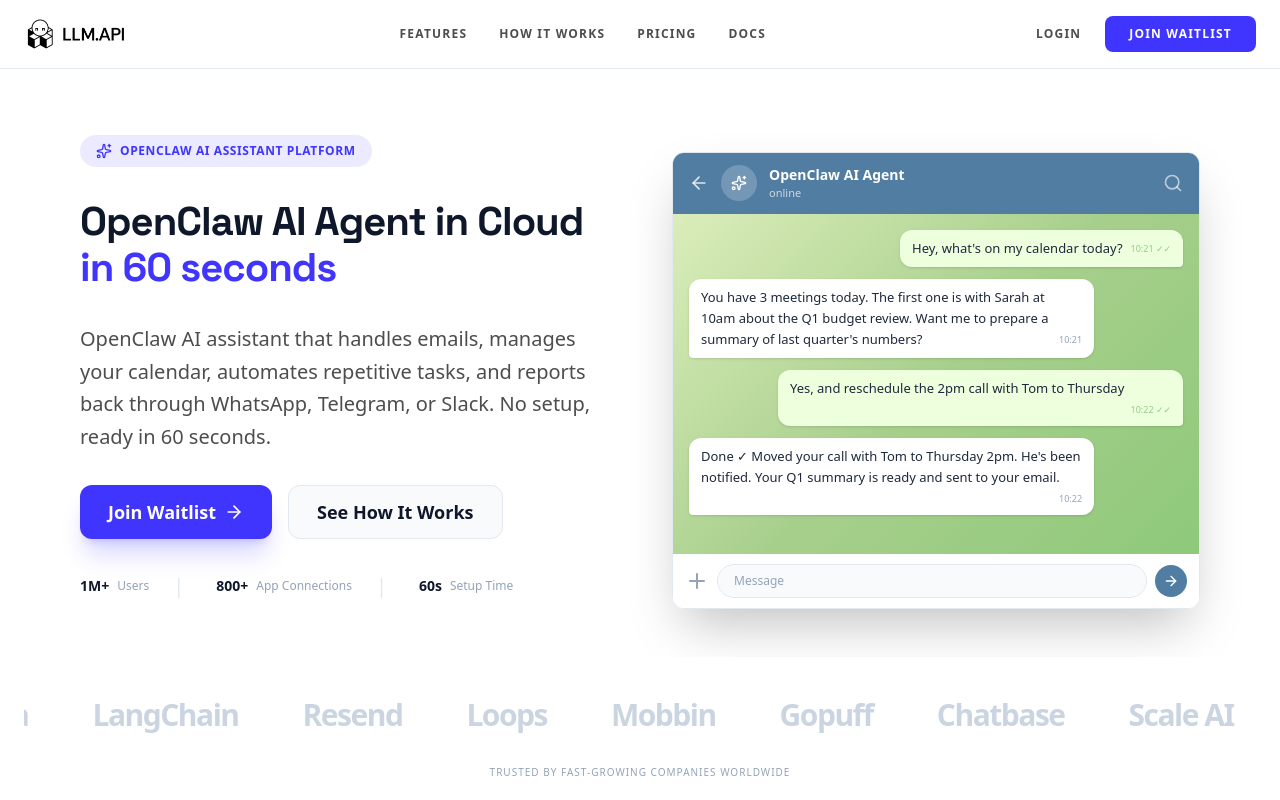
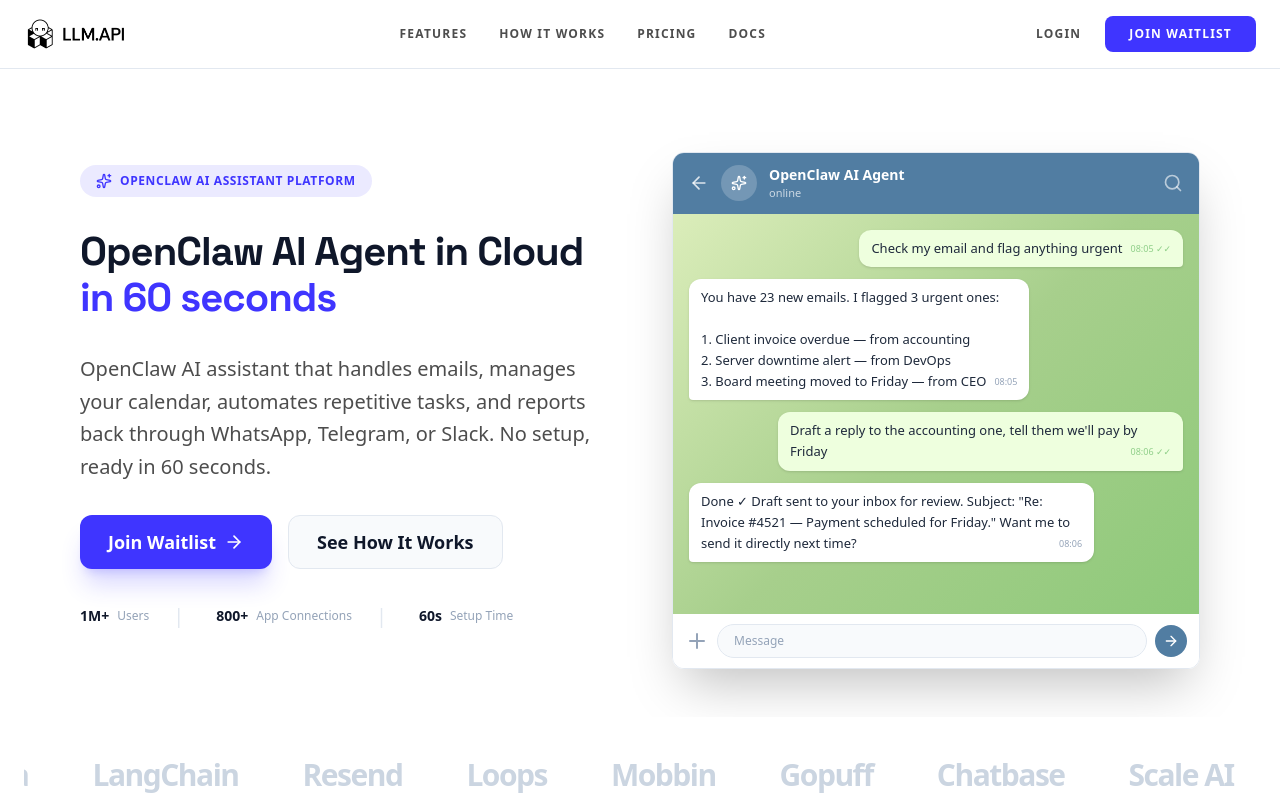
Before and after one commit to llmreseacher/test_landing, a React (Vite) app: page / in a window 1280 px wide. Shown: the top 800 px of the page. Built offline with nearby package versions, Linux system fonts and the light colour scheme; a web font is replaced by a local one.

Commit message:
Fix chat mockup: taller container to show all bubbles, faster rotation
Increased chat area from 300/340px to 360/400px so last message
isn't cut off. Reduced scenario rotation from 8s to 5s.

Co-Authored-By: Claude Opus 4.6 <noreply@anthropic.com>

```diff
--- a/src/App.tsx
+++ b/src/App.tsx
@@ -164,7 +164,7 @@ const ChatMockup = () => {
   useEffect(() => {
     const timer = setInterval(() => {
       setScenario((prev) => (prev + 1) % scenarios.length);
-    }, 8000);
+    }, 5000);
     return () => clearInterval(timer);
   }, []);
 
@@ -187,7 +187,7 @@ const ChatMockup = () => {
 
       {/* Chat area with background image */}
       <div
-        className="p-4 h-[300px] md:h-[340px] overflow-hidden"
+        className="p-4 h-[360px] md:h-[400px] overflow-hidden"
         style={{ background: 'linear-gradient(135deg, #DBEDBA 0%, #A7CF8C 50%, #8EC97A 100%)' }}
       >
         <AnimatePresence mode="wait">
```
